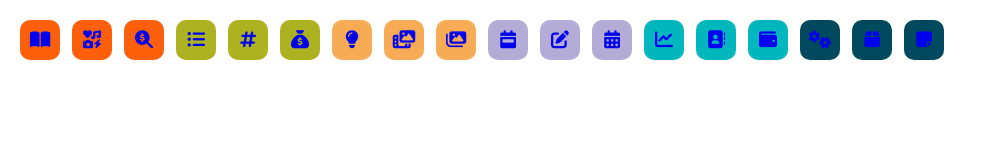
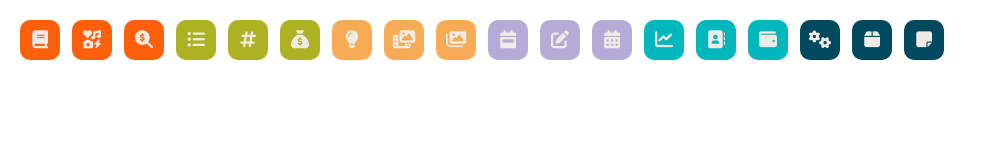
Before and after one commit to natalienaturals/notion-nav, a plain HTML site: page index.html in a window 1280 px wide. Shown: the whole page, without its empty margins (0-987 px from the left). Drawn offline with Linux system fonts and the light colour scheme.

Commit message:
Update index.html
blue to white

```diff
--- a/index.html
+++ b/index.html
@@ -10,24 +10,24 @@
 </head>
 <body>
   <div class="navbar">
-    <a class="nav-item red" href="https://www.notion.so/playdates/style-guide-21f31dfdf5e980698996cfdbacc2282e?source=copy_link" target="_blank" rel="noopener noreferrer"><i class="fa-solid fa-book-open"></i></a>
-    <a class="nav-item red" href="https://www.notion.so/playdates/brand-assets-21f31dfdf5e98094a6d8c9b4739d38cd?source=copy_link" target="_blank" rel="noopener noreferrer"><i class="fa-solid fa-icons"></i></a>
-    <a class="nav-item red" href="https://www.notion.so/playdates/market-research-21f31dfdf5e980fa836edfc128c38c7e?source=copy_link" target="_blank" rel="noopener noreferrer"><i class="fa-solid fa-magnifying-glass-dollar"></i></a>
-    <a class="nav-item chartreuse" href="https://www.notion.so/playdates/content-pillars-21231dfdf5e98026acbcc9f3cd39ac49?source=copy_link" target="_blank" rel="noopener noreferrer"><i class="fa-solid fa-list-ul"></i></a>
-    <a class="nav-item chartreuse" href="https://www.notion.so/playdates/hashtags-21231dfdf5e9806cad02d7c42768700a?source=copy_link" target="_blank" rel="noopener noreferrer"><i class="fa-solid fa-hashtag"></i></a>
-    <a class="nav-item chartreuse" href="https://www.notion.so/playdates/monetization-21231dfdf5e980148f29ce2f71ab86ab?source=copy_link" target="_blank" rel="noopener noreferrer"><i class="fa-solid fa-sack-dollar"></i></a>
-    <a class="nav-item peachy" href="https://www.notion.so/playdates/content-ideas-22731dfdf5e98067ad03f91e0f917654?source=copy_link" target="_blank" rel="noopener noreferrer"><i class="fa-solid fa-lightbulb"></i></a>
-    <a class="nav-item peachy" href="https://www.notion.so/playdates/content-workshop-21f31dfdf5e9801088d0ee6ae7b6c734?source=copy_link" target="_blank" rel="noopener noreferrer"><i class="fa-solid fa-photo-film"></i></a>
-    <a class="nav-item peachy" href="https://https://www.notion.so/playdates/content-library-21231dfdf5e9804fb275f434ae156d35?source=copy_link" target="_blank" rel="noopener noreferrer"><i class="fa-solid fa-images"></i></a>
-    <a class="nav-item lavender" href="https://www.notion.so/playdates/post-schedule-21b31dfdf5e980ba988cee1f05a50e4c?source=copy_link" target="_blank" rel="noopener noreferrer"><i class="fa-solid fa-calendar-week"></i></a>
-    <a class="nav-item lavender" href="https://www.notion.so/playdates/post-assembly-21d31dfdf5e980779028dbacc1ab899d?source=copy_link" target="_blank" rel="noopener noreferrer"><i class="fa-solid fa-pen-to-square"></i></a>
-    <a class="nav-item lavender" href="https://www.notion.so/playdates/post-calendar-22731dfdf5e9803fa28aefd1b6223c72?source=copy_link" target="_blank" rel="noopener noreferrer"><i class="fa-solid fa-calendar-days"></i></a>
-    <a class="nav-item cyan" href="https://www.notion.so/playdates/fyp-analytics-21f31dfdf5e980f9ba39d1f62f62e804?source=copy_link" target="_blank" rel="noopener noreferrer"><i class="fa-solid fa-chart-line"></i></a>
-    <a class="nav-item cyan" href="https://www.notion.so/playdates/subscriber-crm-22731dfdf5e980719599ddf152bfb0e5?source=copy_link" target="_blank" rel="noopener noreferrer"><i class="fa-solid fa-address-book"></i></a>
-    <a class="nav-item cyan" href="https://www.notion.so/playdates/earnings-22731dfdf5e9805faf03f0babbbc3b87?source=copy_link" target="_blank" rel="noopener noreferrer"><i class="fa-solid fa-wallet"></i></a>
-    <a class="nav-item navy" href="https://www.notion.so/playdates/backstage-21d31dfdf5e98025a6e0c0c02f90d66c?source=copy_link" target="_blank" rel="noopener noreferrer"><i class="fa-solid fa-gears"></i></a>
-    <a class="nav-item navy" href="https://www.notion.so/playdates/junk-drawer-21231dfdf5e98078b74ad2172cb8d0b8?source=copy_link" target="_blank" rel="noopener noreferrer"><i class="fa-solid fa-box"></i></a>
-    <a class="nav-item navy" href="https://www.notion.so/playdates/notepad-21d31dfdf5e980e49739ce7dcfe2f010?source=copy_link" target="_blank" rel="noopener noreferrer"><i class="fa-solid fa-note-sticky"></i></a>
+    <a class="nav-item red" href="https://www.notion.so/playdates/style-guide-21f31dfdf5e980698996cfdbacc2282e?source=copy_link" target="_blank" rel="noopener noreferrer"><i class="fa-solid fa-book" style="color: #f1ebe6;"></i></a>
+    <a class="nav-item red" href="https://www.notion.so/playdates/brand-assets-21f31dfdf5e98094a6d8c9b4739d38cd?source=copy_link" target="_blank" rel="noopener noreferrer"><i class="fa-solid fa-icons" style="color: #f1ebe6;"></i></a>
+    <a class="nav-item red" href="https://www.notion.so/playdates/market-research-21f31dfdf5e980fa836edfc128c38c7e?source=copy_link" target="_blank" rel="noopener noreferrer"><i class="fa-solid fa-magnifying-glass-dollar" style="color: #f1ebe6;"></i></a>
+    <a class="nav-item chartreuse" href="https://www.notion.so/playdates/content-pillars-21231dfdf5e98026acbcc9f3cd39ac49?source=copy_link" target="_blank" rel="noopener noreferrer"><i class="fa-solid fa-list-ul" style="color: #f1ebe6;"></i></a>
+    <a class="nav-item chartreuse" href="https://www.notion.so/playdates/hashtags-21231dfdf5e9806cad02d7c42768700a?source=copy_link" target="_blank" rel="noopener noreferrer"><i class="fa-solid fa-hashtag" style="color: #f1ebe6;"></i></a>
+    <a class="nav-item chartreuse" href="https://www.notion.so/playdates/monetization-21231dfdf5e980148f29ce2f71ab86ab?source=copy_link" target="_blank" rel="noopener noreferrer"><i class="fa-solid fa-sack-dollar" style="color: #f1ebe6;"></i></a>
+    <a class="nav-item peachy" href="https://www.notion.so/playdates/content-ideas-22731dfdf5e98067ad03f91e0f917654?source=copy_link" target="_blank" rel="noopener noreferrer"><i class="fa-solid fa-lightbulb" style="color: #f1ebe6;"></i></a>
+    <a class="nav-item peachy" href="https://www.notion.so/playdates/content-workshop-21f31dfdf5e9801088d0ee6ae7b6c734?source=copy_link" target="_blank" rel="noopener noreferrer"><i class="fa-solid fa-photo-film" style="color: #f1ebe6;"></i></a>
+    <a class="nav-item peachy" href="https://https://www.notion.so/playdates/content-library-21231dfdf5e9804fb275f434ae156d35?source=copy_link" target="_blank" rel="noopener noreferrer"><i class="fa-solid fa-images" style="color: #f1ebe6;"></i></a>
+    <a class="nav-item lavender" href="https://www.notion.so/playdates/post-schedule-21b31dfdf5e980ba988cee1f05a50e4c?source=copy_link" target="_blank" rel="noopener noreferrer"><i class="fa-solid fa-calendar-week" style="color: #f1ebe6;"></i></a>
+    <a class="nav-item lavender" href="https://www.notion.so/playdates/post-assembly-21d31dfdf5e980779028dbacc1ab899d?source=copy_link" target="_blank" rel="noopener noreferrer"><i class="fa-solid fa-pen-to-square" style="color: #f1ebe6;"></i></a>
+    <a class="nav-item lavender" href="https://www.notion.so/playdates/post-calendar-22731dfdf5e9803fa28aefd1b6223c72?source=copy_link" target="_blank" rel="noopener noreferrer"><i class="fa-solid fa-calendar-days" style="color: #f1ebe6;"></i></a>
+    <a class="nav-item cyan" href="https://www.notion.so/playdates/fyp-analytics-21f31dfdf5e980f9ba39d1f62f62e804?source=copy_link" target="_blank" rel="noopener noreferrer"><i class="fa-solid fa-chart-line" style="color: #f1ebe6;"></i></a>
+    <a class="nav-item cyan" href="https://www.notion.so/playdates/subscriber-crm-22731dfdf5e980719599ddf152bfb0e5?source=copy_link" target="_blank" rel="noopener noreferrer"><i class="fa-solid fa-address-book" style="color: #f1ebe6;"></i></a>
+    <a class="nav-item cyan" href="https://www.notion.so/playdates/earnings-22731dfdf5e9805faf03f0babbbc3b87?source=copy_link" target="_blank" rel="noopener noreferrer"><i class="fa-solid fa-wallet" style="color: #f1ebe6;"></i></a>
+    <a class="nav-item navy" href="https://www.notion.so/playdates/backstage-21d31dfdf5e98025a6e0c0c02f90d66c?source=copy_link" target="_blank" rel="noopener noreferrer"><i class="fa-solid fa-gears" style="color: #f1ebe6;"></i></a>
+    <a class="nav-item navy" href="https://www.notion.so/playdates/junk-drawer-21231dfdf5e98078b74ad2172cb8d0b8?source=copy_link" target="_blank" rel="noopener noreferrer"><i class="fa-solid fa-box" style="color: #f1ebe6;"></i></a>
+    <a class="nav-item navy" href="https://www.notion.so/playdates/notepad-21d31dfdf5e980e49739ce7dcfe2f010?source=copy_link" target="_blank" rel="noopener noreferrer"><i class="fa-solid fa-note-sticky" style="color: #f1ebe6;"></i></a>
   </div>
 </body>
 </html>
```
